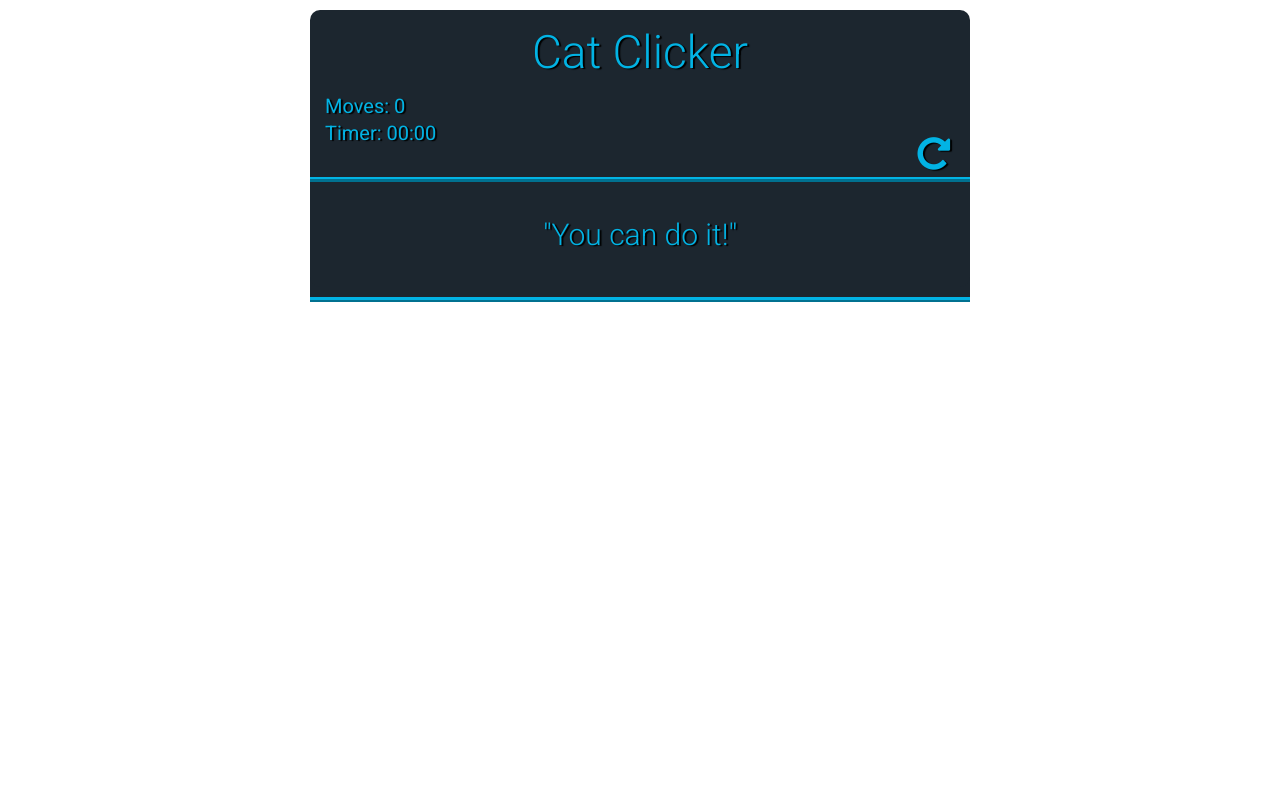
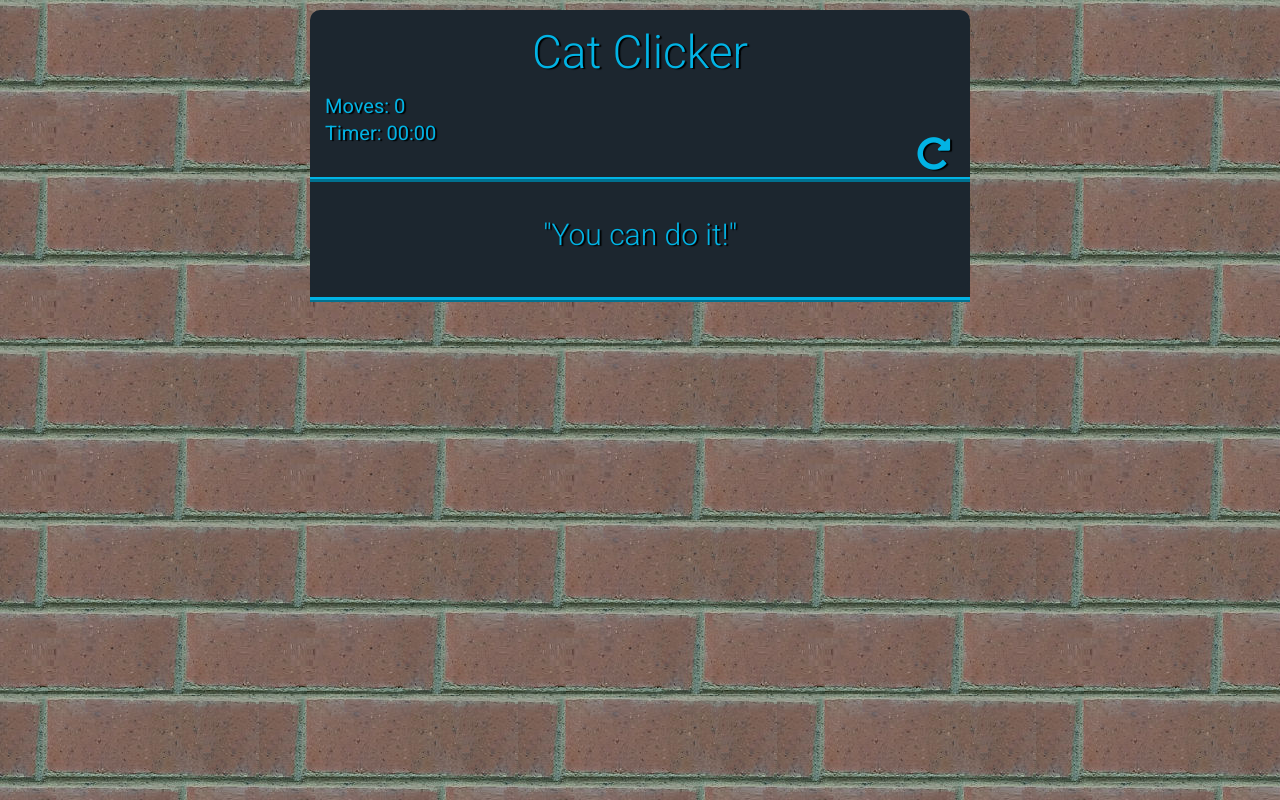
Before and after one commit to 3otes/Cat-Clicker, a plain HTML site: page index.html in a window 1280 px wide. Drawn offline with Linux system fonts and the light colour scheme.

Commit message:
Fixed link to background image.

```diff
--- a/css/app.css
+++ b/css/app.css
@@ -17,7 +17,7 @@ body {
 }
 
 body {
-    background: url('../img/bricks.png');
+    background: url('../img/bricks.JPG');
     font-family: 'Roboto', sans-serif;
 }
 
```
